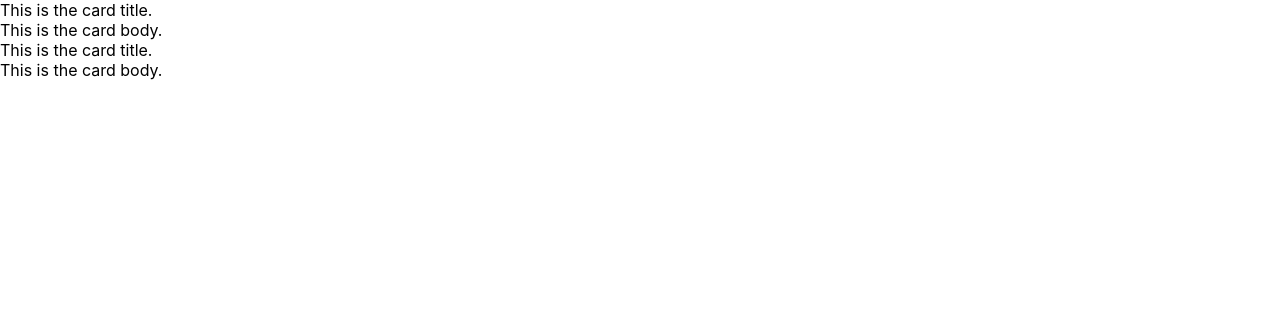
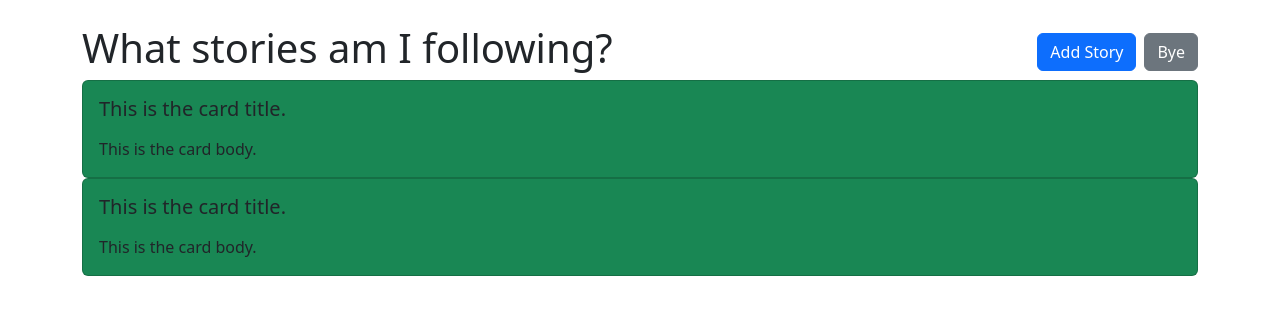
Before and after one commit to jimmyli123/react-story-tracker, a React (Create React App) app: page / in a window 1280 px wide. Shown: the top 314 px of the page. Built offline with nearby package versions, Linux system fonts and the light colour scheme.

Commit message:
added styling to story cards and added button to add a new story

```diff
--- a/public/index.html
+++ b/public/index.html
@@ -11,7 +11,7 @@
     />
     <link rel="apple-touch-icon" href="%PUBLIC_URL%/logo192.png" />
     <link rel="manifest" href="%PUBLIC_URL%/manifest.json" />
-    <title>React App</title>
+    <title>Story Tracker</title>
   </head>
   <body>
     <noscript>You need to enable JavaScript to run this app.</noscript>
--- a/src/App.js
+++ b/src/App.js
@@ -1,17 +1,17 @@
-
-import './App.css';
+// import './App.css';
 import StoryCard from './components/StoryCard';
-import {Container, Stack, Button} from 'react-bootstrap'
+import { Container, Stack, Button } from 'react-bootstrap'
 
 function App() {
   return (
     <Container className="my-4">
-      <Stack direction="horizontal">
+      <Stack direction="horizontal" gap={2}>
+        <h1 className="me-auto">What stories am I following?</h1>
+        <Button variant="primary">Add Story</Button>
+        <Button variant="secondary">Bye</Button>
+      </Stack>
+      <StoryCard/>
         <StoryCard/>
-        <StoryCard/>
-      </Stack>
-
-
     </Container>
 
   );
--- a/src/components/StoryCard.js
+++ b/src/components/StoryCard.js
@@ -3,9 +3,8 @@ import {Card} from 'react-bootstrap'
 
 export default function StoryCard() {
   return (
-    <Card className="bg-danger">
+    <Card className="bg-success">
       <Card.Body>
-
         <Card.Title className="d-flex justify-content-between align-items-baseline fw-normal mb-3">
             This is the card title.
         </Card.Title>
--- a/src/index.js
+++ b/src/index.js
@@ -2,7 +2,8 @@ import React from 'react';
 import ReactDOM from 'react-dom/client';
 import './index.css';
 import App from './App';
-
+// Need this line for bootstrap css styles to work
+import 'bootstrap/dist/css/bootstrap.min.css';
 
 const root = ReactDOM.createRoot(document.getElementById('root'));
 root.render(
```
